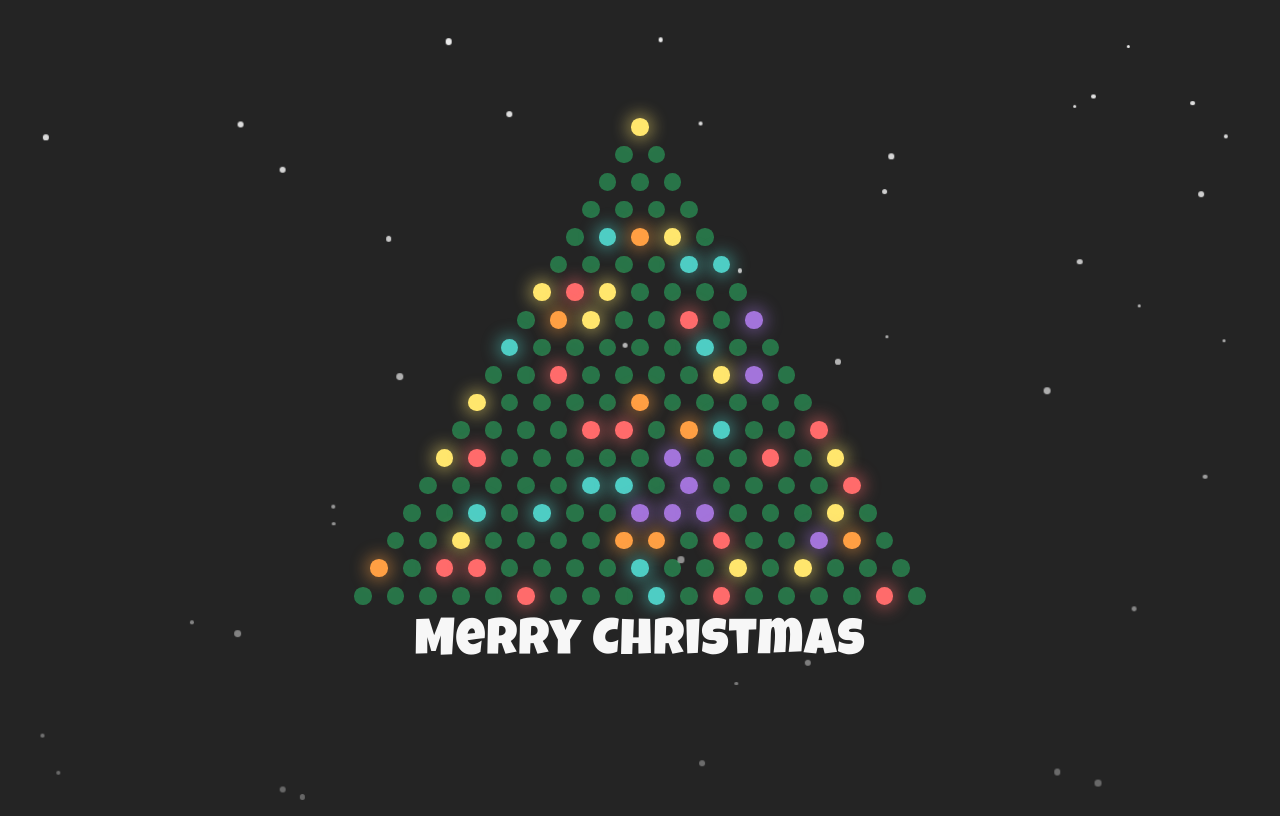
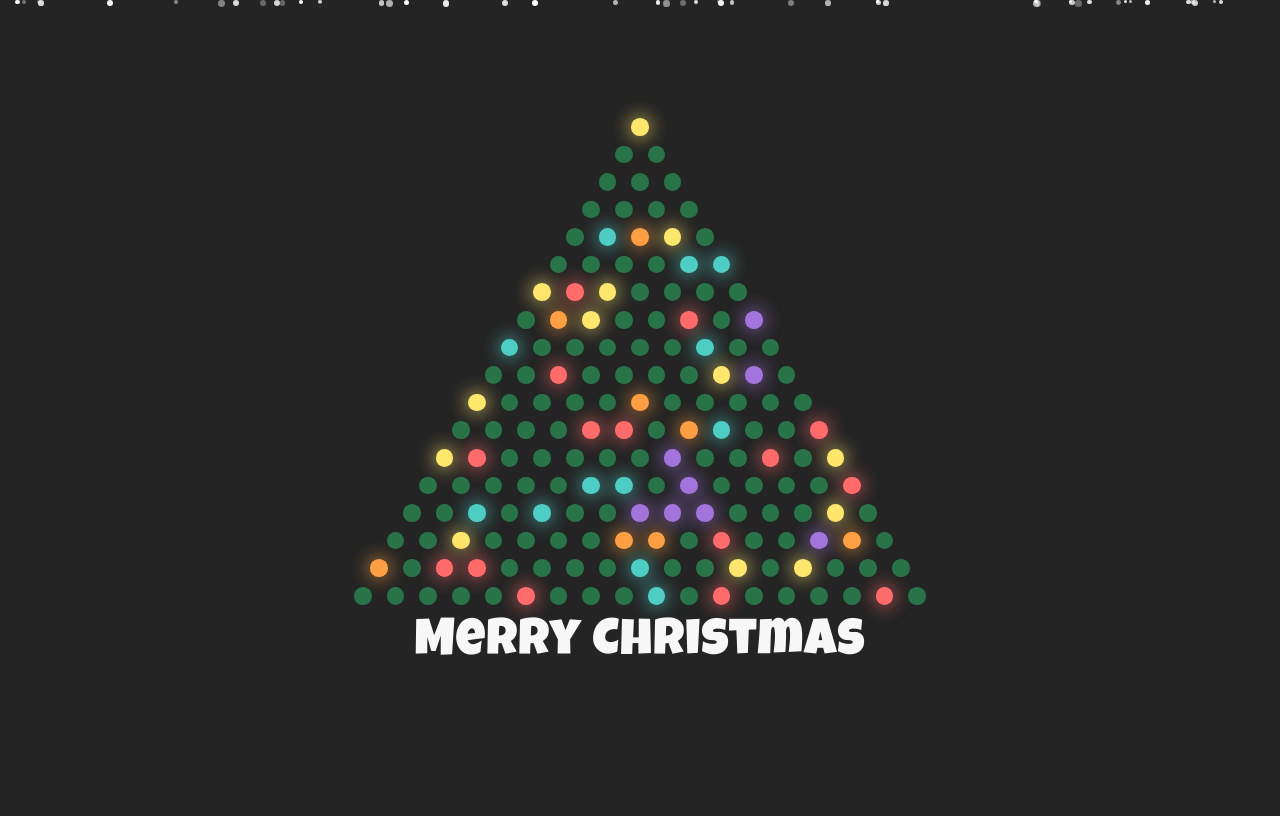
Before and after one commit to clintmilner/merry-christmas, a React (Vite) app: page / in a window 1280 px wide. Built offline with nearby package versions, Linux system fonts and the light colour scheme.

Commit message:
snow physics

```diff
--- a/src/components/Snow.css
+++ b/src/components/Snow.css
@@ -16,15 +16,16 @@
   border-radius: 50%;
   opacity: 0.8;
   animation: snowfall linear infinite;
+  --tilt: 0deg;
 }
 
 @keyframes snowfall {
   0% {
-    transform: translateY(-10vh) translateX(0);
+    transform: translateY(-10vh) translateX(calc(var(--tilt) * -0.2));
     opacity: 1;
   }
   100% {
-    transform: translateY(100vh) translateX(20px);
+    transform: translateY(100vh) translateX(calc(var(--tilt) * 1.5));
     opacity: 0.3;
   }
 }
--- a/src/components/Snow.tsx
+++ b/src/components/Snow.tsx
@@ -1,18 +1,45 @@
+import { useState, useEffect } from 'react';
 import './Snow.css';
 
 const Snow = () => {
+  const [tiltX, setTiltX] = useState(0);
+
+  useEffect(() => {
+    const handleOrientation = (event: DeviceOrientationEvent) => {
+      // gamma is the left-to-right tilt in degrees
+      if (event.gamma !== null) {
+        // Limit the tilt effect to a reasonable range (-20 to 20 degrees)
+        const tilt = Math.max(-20, Math.min(20, event.gamma));
+        setTiltX(tilt);
+      }
+    };
+
+    if (window.DeviceOrientationEvent) {
+      window.addEventListener('deviceorientation', handleOrientation);
+    }
+
+    return () => {
+      window.removeEventListener('deviceorientation', handleOrientation);
+    };
+  }, []);
+
   return (
     <div className="snowfall">
       {[...Array(50)].map((_, i) => {
-        const size = Math.random() * 4 + 3; // Random size between 3-7px
+        const size = Math.random() * 4 + 3;
         return (
-          <div key={i} className="snowflake" style={{
-            left: `${Math.random() * 100}vw`,
-            width: `${size}px`,
-            height: `${size}px`,
-            animationDuration: `${Math.random() * 4 + 4}s`,
-            animationDelay: `${Math.random() * 2}s`
-          }} />
+          <div
+            key={i}
+            className="snowflake"
+            style={{
+              '--tilt': `${tiltX}deg`,
+              left: `${Math.random() * 100}vw`,
+              width: `${size}px`,
+              height: `${size}px`,
+              animationDuration: `${Math.random() * 4 + 4}s`,
+              animationDelay: `${Math.random() * 2}s`
+            } as React.CSSProperties}
+          />
         );
       })}
     </div>
```
